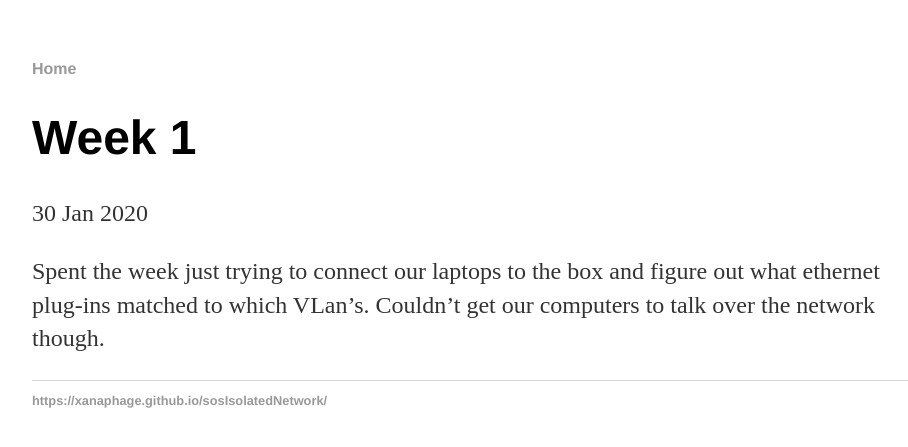
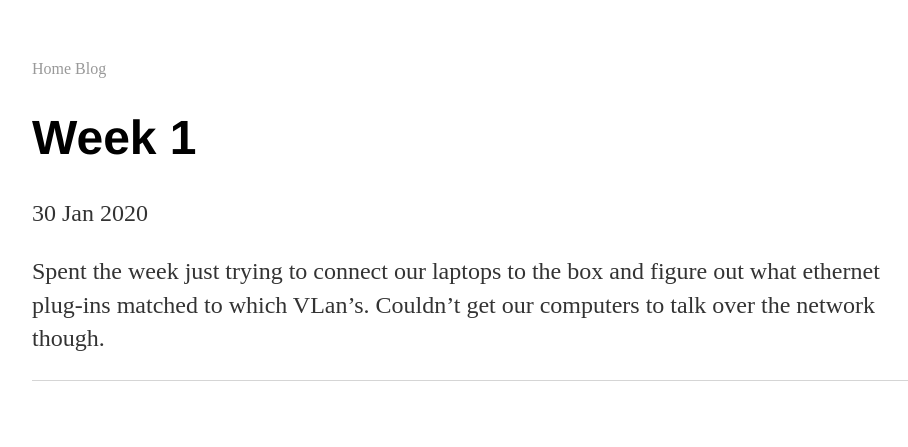
Before and after one commit to CerealYeti/sosDirtyCow, a Jekyll site: the page built from _posts/2020-01-30-week-1.md, in a window 1280 px wide. Shown: the top 447 px of the page, without its empty margins (160-1068 px from the left). Built offline with Jekyll 4.4.1, drawn with Linux system fonts in a browser that asks for light colours.

Commit message:
second jekyll push

```diff
--- a/_config.yml
+++ b/_config.yml
@@ -1,2 +1,3 @@
 name: Lurida the Isolated Network Cart
 markdown: kramdown
+permalink: /blog/:year/:month/:day/:title
--- a/_layouts/default.html
+++ b/_layouts/default.html
@@ -7,9 +7,8 @@
 		</head>
 		<body>
 			<nav>
-	    		<ul>
-	        		<li><a href="/">Home</a></li>
-	    		</ul>
+	        	<a href="/">Home</a>
+	        	<a href="/blog">Blog</a>
 			</nav>
 			<div class="container">
 
@@ -17,9 +16,7 @@
 
 			</div><!-- /.container -->
 			<footer>
-	    		<ul>
-	        		<li><a href="https://xanaphage.github.io/sosIsolatedNetwork/">https://xanaphage.github.io/sosIsolatedNetwork/</li>
-				</ul>
+	        	<a href="https://xanaphage.github.io/sosIsolatedNetwork">
 			</footer>
 		</body>
 	</html>
```
